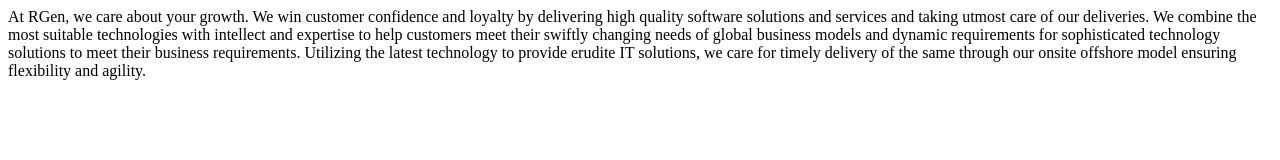
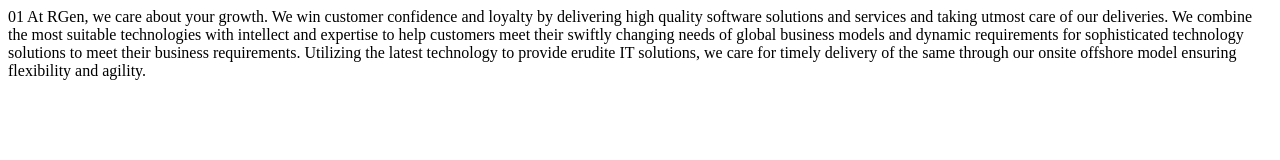
Before and after one commit to jyotineware/Repo, a plain HTML site: page About.html in a window 1280 px wide. Drawn offline with Linux system fonts and the light colour scheme.

Commit message:
adding Changes

```diff
--- a/About.html
+++ b/About.html
@@ -5,7 +5,7 @@
 </head>
 <body>
     <div>
-        At RGen, we care about your growth. We win customer confidence and loyalty by delivering high quality software solutions and services and taking utmost care of our deliveries. We combine the most suitable technologies with intellect and expertise to help customers meet their swiftly changing needs of global business models and dynamic requirements for sophisticated technology solutions to meet their business requirements. Utilizing the latest technology to provide erudite IT solutions, we care for timely delivery of the same through our onsite offshore model ensuring flexibility and agility.
+       01 At RGen, we care about your growth. We win customer confidence and loyalty by delivering high quality software solutions and services and taking utmost care of our deliveries. We combine the most suitable technologies with intellect and expertise to help customers meet their swiftly changing needs of global business models and dynamic requirements for sophisticated technology solutions to meet their business requirements. Utilizing the latest technology to provide erudite IT solutions, we care for timely delivery of the same through our onsite offshore model ensuring flexibility and agility.
     </div>
 </body>
 </html>
```
Also changed, not shown: index.html (+1 -1 lines).
